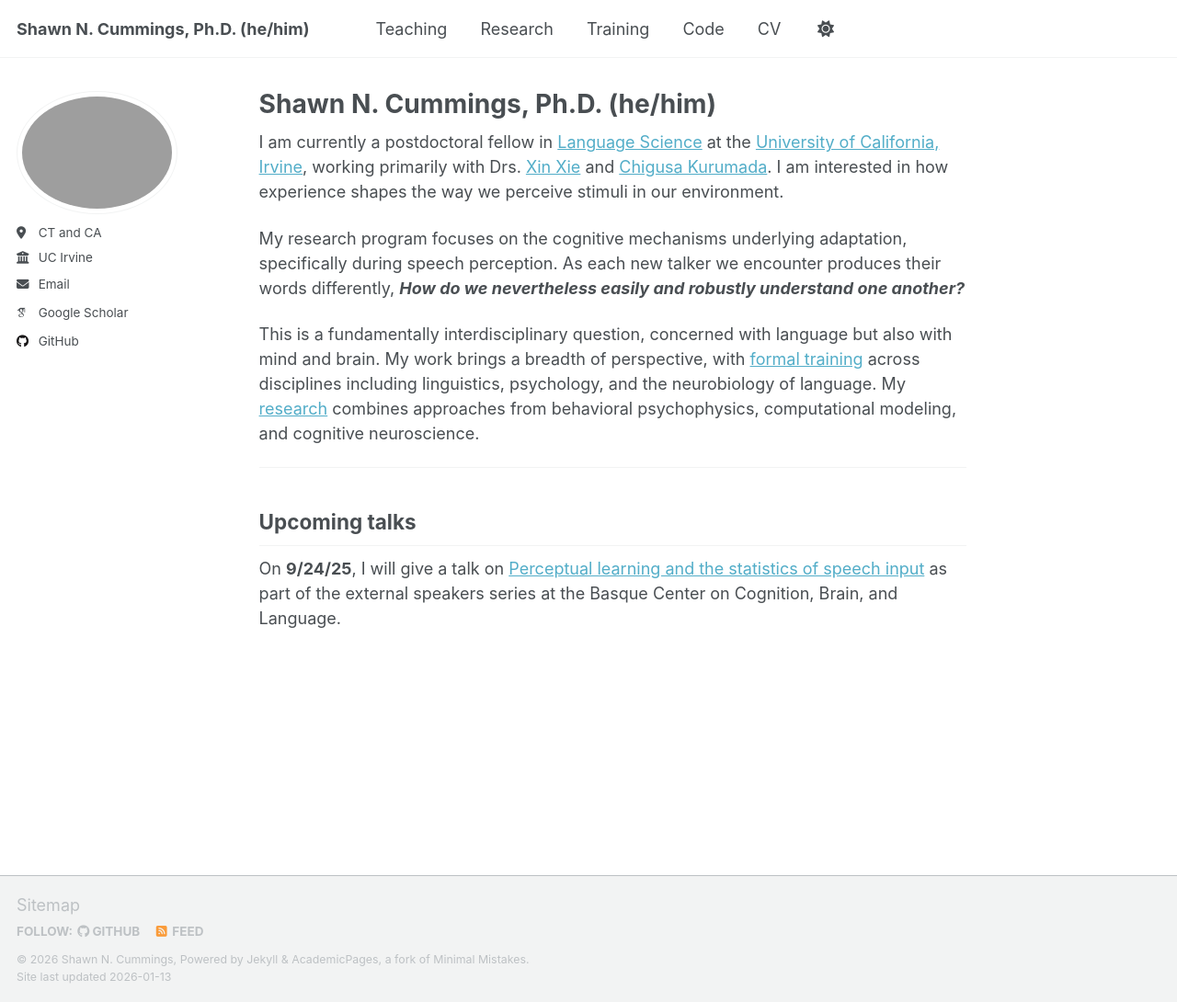
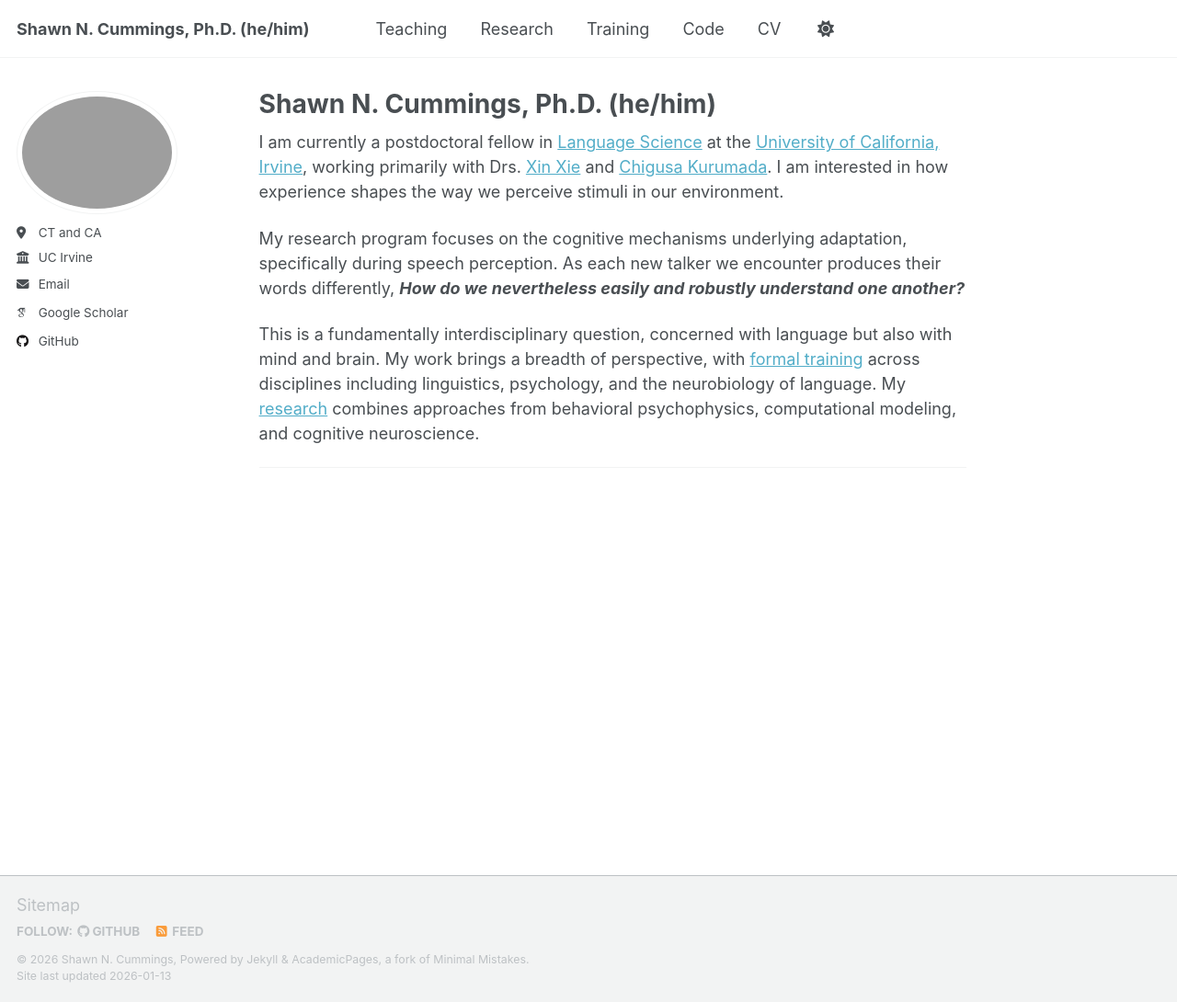
Before and after one commit to ShawnNCummings/ShawnNCummings.github.io, a Jekyll site: the page built from _pages/about.md, in a window 1280 px wide and 1090 px high. Shown: the whole window at 92% size. Built offline with Jekyll 4.4.1, drawn with Linux system fonts in a browser that asks for light colours; some web fonts are replaced; a script that is not in the unit is left out.

Commit message:
Remove BCBL talk and update CV

```diff
--- a/_pages/about.md
+++ b/_pages/about.md
@@ -14,7 +14,3 @@ My research program focuses on the cognitive mechanisms underlying adaptation, s
 This is a fundamentally interdisciplinary question, concerned with language but also with mind and brain. My work brings a breadth of perspective, with [formal training](https://shawnncummings.github.io/training/) across disciplines including linguistics, psychology, and the neurobiology of language. My [research](https://shawnncummings.github.io/research/) combines approaches from behavioral psychophysics, computational modeling, and cognitive neuroscience.
 
 ------------------------------------------------------------------------
-
-## Upcoming talks
-
-On **9/24/25**, I will give a talk on [Perceptual learning and the statistics of speech input](https://www.bcbl.eu/en/noticias/ponente-invitad/shawn-cummings-perceptual-learning-statistics-speech-input) as part of the external speakers series at the Basque Center on Cognition, Brain, and Language.
```
Also changed, not shown: 1 other file.
